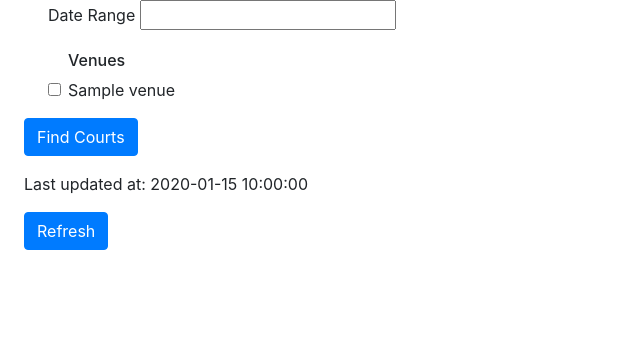
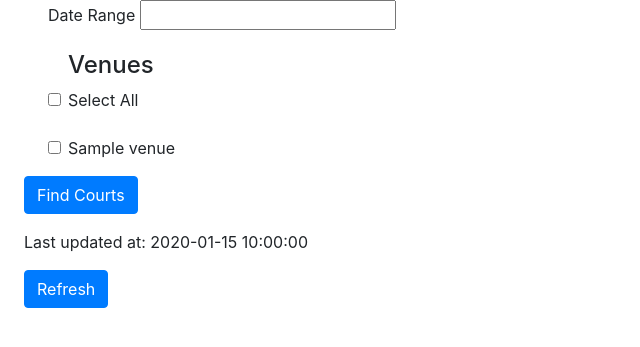
Before and after one commit to devitt94/courtbooker, a FastAPI app: template courtbooker/templates/index.html in a window 1280 px wide. Shown: the top 347 px of the page, without its empty margins (0-640 px from the left). Run offline with FastAPI, Linux system fonts and the light colour scheme; the template is opened without the code that fills it: most values are stand-ins (such as "Sample title", 1, 10 or a date in 2020); some libraries are stand-ins or nearby versions.

Commit message:
Add select all checkbox

```diff
--- a/courtbooker/templates/index.html
+++ b/courtbooker/templates/index.html
@@ -62,7 +62,13 @@
                             </script>
                     </div>
                     <div class="form-check form-group ml-4">
-                        <h6>Venues</h6>
+
+                        <h4>Venues</h4>
+                        <div>
+                            <input class="form-check-input" type="checkbox" name="select-all-venues" id="selectAllVenues">
+                            <label class="form-check-label" for="select-all-venues">Select All</label>
+                        </div>
+                        <br/>
                         {% for venue in venues %}
                         <div>
                             <input class="form-check-input" type="checkbox" name="venues" id="{{ venue }}" value="{{ venue }}">
@@ -92,5 +98,14 @@
             <div id="courtsData">
             </div>
         </div>
+        <script type="text/javascript">
+            const input = document.getElementById("selectAllVenues");
+            const checkboxes = document.querySelectorAll('input[name="venues"]');
+            input.addEventListener("change", function() {
+                checkboxes.forEach((checkbox) => {
+                    checkbox.checked = input.checked;
+                });
+            });
+        </script>
 </body>
 </html>
```
